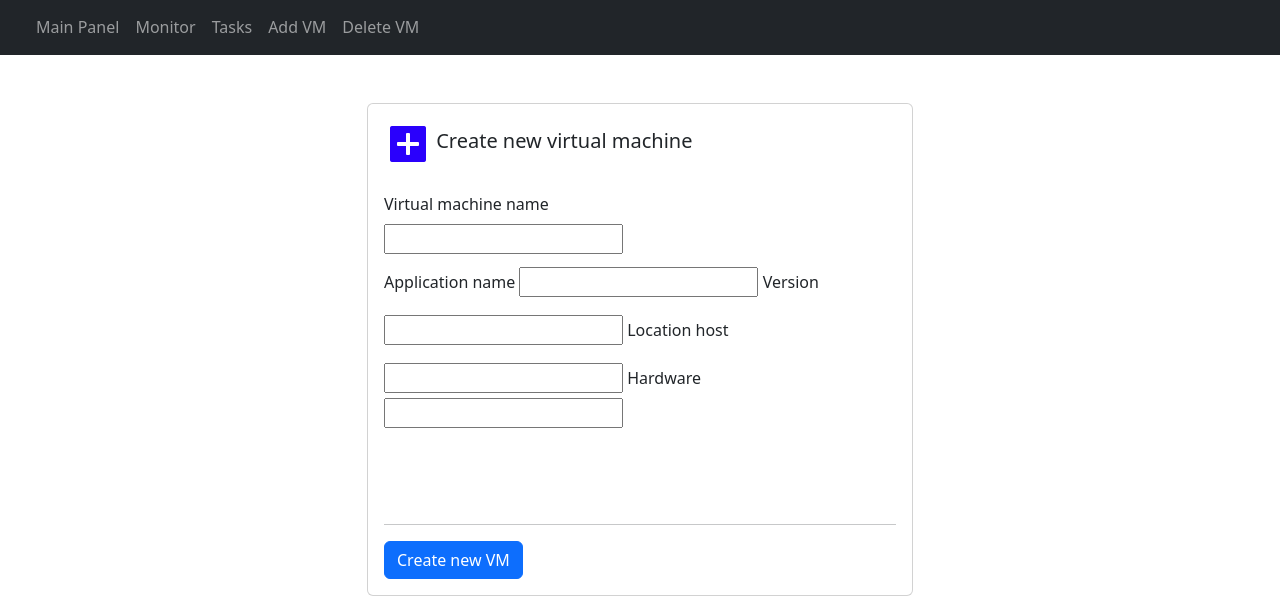
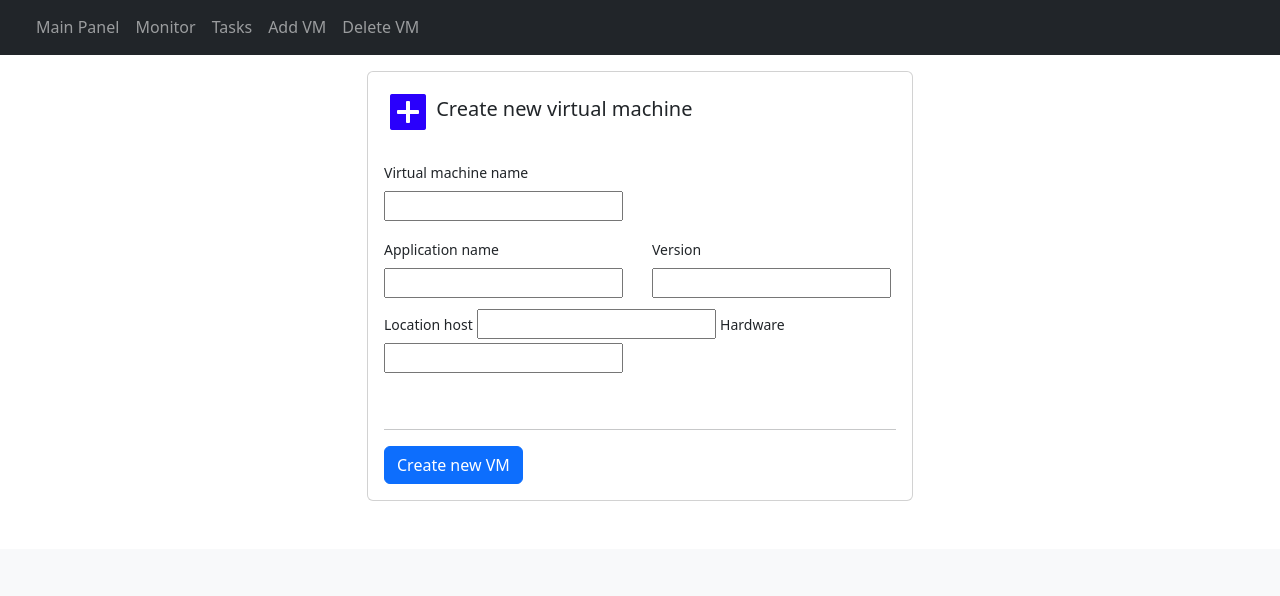
Before and after one commit to mattMbz/qubik-hypervisor, a Django app: template applications/web/templates/app_hypervisor/create_vm.html in a window 1280 px wide. Shown: the part 327-923 px from the top of the page. After the commit the page ends 828 px from the top, so only its background shows below. Run offline with Django 3.2, Linux system fonts and the light colour scheme; the template is opened without the code that fills it, so the values that code supplies are empty, except form fields; tables that the repository leaves empty hold one stand-in row (values such as "Sample post"); form fields are guessed from the names that the template uses; grey boxes are pictures that could not be loaded.

Commit message:
Working with forms and GUI sections

```diff
--- a/applications/web/templates/app_hypervisor/create_vm.html
+++ b/applications/web/templates/app_hypervisor/create_vm.html
@@ -1,9 +1,10 @@
 {% extends '../base.html' %}
 {% load static %}
 
+{% block title %} Create new VM {% endblock title %}
+
 {% block content %}
-{% include '../navbar.html' %}
-{% comment %} <div class="messages">
+<div class="messages">
   {% if messages %}
     {% for message in messages %}
       <div
@@ -18,20 +19,25 @@
       </div>
     {% endfor %}
   {% endif %}
-</div> {% endcomment %}
-<div class="container mt-5">
+</div>
+
+{% include '../navbar.html' %}
+
+<div class="container mt-3 mb-5">
     <div class="row justify-content-center">
       <div class="col-lg-6">
         <div class="card">
           <div class="card-body">
+
+            <form action="" method="POST" novalidate>
+                {% csrf_token %}
                 <div class="center-line mb-4">
                   <img src="{% static 'images/add.png' %}" alt="Icono">
                   <span class="ml-2 fs-5 d-none d-md-inline">Create new virtual machine</span>
                   <span class="ml-2 fs-5 d-inline d-md-none">Create new VM</span>
                 </div>
-            <form action="" method="POST" novalidate>
-                {% csrf_token %}
-                <label class="form-label">{{ form.virtualMachineName.label }}</label>
+                <div>
+                  <label class="form-label small">{{ form.virtualMachineName.label }}</label>
                   <div style="{% if form.virtualMachineName.errors %}border:solid 1px red; border-radius:6px;{% endif %}">
                     {{ form.virtualMachineName }}
                   </div>
@@ -40,14 +46,30 @@
                       <span class='text-danger'>{{ error }}</span>
                     {% endfor %}
                   </div>
-                <label class="form-label mt-3">{{ form.applicationName.label }}</label>
+                </div>
+
+                <div class="row mt-3">
+                  <div class="col-lg-6 col-sm-12">
+                    <label for="applicationName" class="form-label small">
+                      {{ form.applicationName.label }}
+                    </label>
                     {{ form.applicationName }}
-                <label class="form-label mt-3">{{ form.version.label }}</label>
+                  </div>
+                  <div class="col-lg-6 col-sm-12">
+                    <label for="version" class="form-label small">
+                      {{ form.version.label }}
+                    </label>
                     {{ form.version }}
-                <label class="form-label mt-3">{{ form.locationHost.label }}</label>
+                  </div>
+                </div>
+
+
+                <label class="form-label small mt-3">{{ form.locationHost.label }}</label>
                 {{ form.locationHost }}
-                <label class="form-label mt-3">{{ form.hardware.label }}</label>
+
+                <label class="form-label small mt-3">{{ form.hardware.label }}</label>
                 {{ form.hardware }}
+
 
                 {% if messages %}
                   {% for message in messages %}
@@ -62,13 +84,14 @@
                     </div>
                   {% endfor %}
                 {% else %}
-                    <div class="mt-4" style="height: 24px"></div>
+                    <div class="mt-3" style="height: 24px"></div>
                 {% endif %}
 
-                <hr class='mt-5'>
+                <hr class='mt-3'>
 
                 <button type="submit" class="btn btn-primary ">Create new VM</button>
             </form>
+
           </div>
         </div>
       </div>
--- a/applications/web/templates/app_hypervisor/delete_vm.html
+++ b/applications/web/templates/app_hypervisor/delete_vm.html
@@ -1,5 +1,7 @@
 {% extends '../base.html' %}
 {% load static %}
+
+{% block title %}Delete VM{% endblock title %}
 
 {% block content %}
 {% include '../navbar.html' %}
--- a/applications/web/templates/app_hypervisor/monitor.html
+++ b/applications/web/templates/app_hypervisor/monitor.html
@@ -1,5 +1,7 @@
 {% extends '../base.html' %}
 {% load static %}
+
+{% block title %} Monitor {% endblock title %}
 
 {% block content %}
 {% include '../navbar.html' %}
--- a/applications/web/templates/app_hypervisor/tasks.html
+++ b/applications/web/templates/app_hypervisor/tasks.html
@@ -1,4 +1,6 @@
 {% extends '../base.html' %}
+
+{% block title %}schedule tasks{% endblock title %}
 
 {% block content %}
 {% include '../navbar.html' %}
```
Also changed, not shown: applications/web/app_hypervisor/forms.py (+4 -3 lines). Lines whose indentation alone changed are shown as unchanged.
